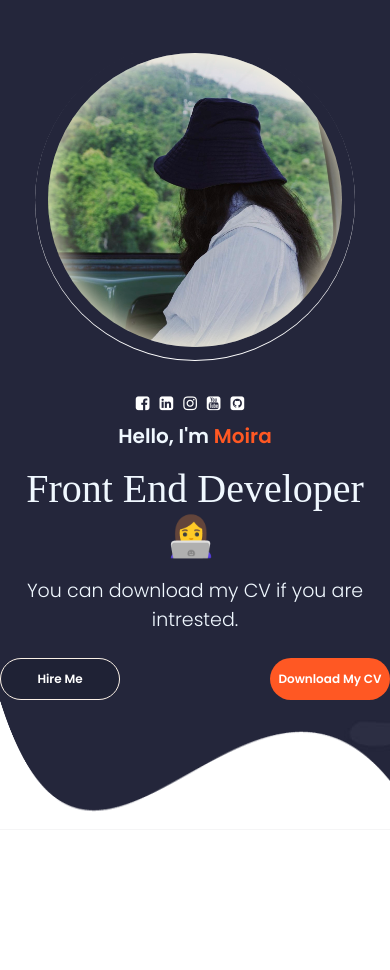
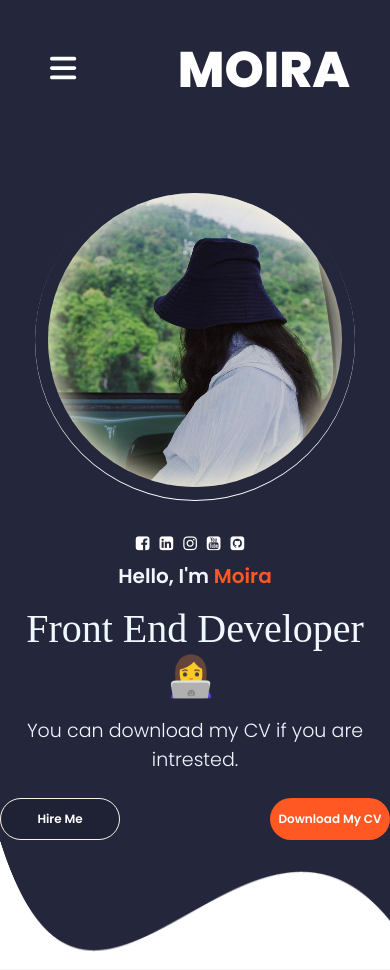
Before and after one commit to MoiraDust/React-Portfolio, a React (Create React App) app in the folder client/: page / in a window 390 px wide. Before the commit the page ends 844 px from the top, so only its background shows below. Built offline with nearby package versions, Linux system fonts and the light colour scheme; a web font is replaced by a local one.

Commit message:
responsive header

```diff
--- a/client/src/PortfolioContainer/Home/Header/Header.css
+++ b/client/src/PortfolioContainer/Home/Header/Header.css
@@ -0,0 +1,87 @@
+.header-container{
+    display: flex;
+    justify-content: center;
+    height: 140px;
+    color: var(--white);
+}
+.header-parent{
+    display: flex;
+    align-items: center;
+    justify-content: space-between;
+    height: 100%;
+    width: 70%;
+    color: var(--white);
+}
+.header-logo{
+    font-size: 50px;
+    font-family: "Poppins ExtraBold";
+}
+.header-options{
+    display: flex;
+    align-items: center;
+}
+.header-option {
+    font-size: 16px;
+    cursor: pointer;
+    font-weight: 600;
+}
+.header-hamburger{
+    display: none;
+    color: var(--white);
+}
+.header-option-seperator{
+    margin: 0 50px 0 0;
+    color: var(--white);
+}
+.selected-header-option{
+    color: #ff5823;
+}
+
+@media only screen and (max-width: 1110px){
+    .header-parent{
+        width: 80%;
+    }
+}
+@media only screen and (max-width: 970px){
+    .header-hamburger{
+        display: block;
+    }
+    .header-parent{
+        width: 100%;
+        padding: 0 40px;
+        position:relative;
+    }
+    .header-options{
+        display: flex;
+        flex-direction: column;
+        position: absolute;
+        left: -100%;
+        top: 0px;
+        height: 100vh;
+        width: 100%;
+        justify-content: space-around;
+        background-color: #1f2235;
+        z-index: 1000;
+        opacity: 0.8;
+        transition: all 0.8s ease-out;
+    }
+    .header-option-seperator{
+        margin: 0;
+    }
+    .selected-header-option{
+        color: var(--white);
+    }
+    .header-option{
+        color: var(--white);
+    }
+    .header-hamburger-bars{
+        font-size: 30px;
+        cursor: pointer;
+        margin: 0px 10px;
+        color: var(--white);
+    }
+    .show-hamburger-options{
+        left: 0;
+        opacity: 1;
+    }
+}
--- a/client/src/PortfolioContainer/Home/Header/Header.js
+++ b/client/src/PortfolioContainer/Home/Header/Header.js
@@ -19,5 +19,63 @@ export default function Header() {
   };
   let currentScreenSubscription =
     ScrollService.currentScreenBroadCaster.subscribe(updateCurrentScreen);
-  return <div>Header</div>;
+
+  const getHeaderOptions = () => {
+    return TOTAL_SCREENS.map((screen, i) => (
+      <div
+        key={screen.screen_name}
+        className={getHeaderOptionsClass(i)}
+        onClick={() => switchScreen(i, screen)}
+      >
+        <span>{screen.screen_name}</span>
+      </div>
+    ));
+  };
+
+  //   mark selected options
+  const getHeaderOptionsClass = (index) => {
+    let classes = "header-option";
+    if (index < TOTAL_SCREENS.length - 1) classes += " header-option-seperator";
+    if (selectedScreen === index) classes += "selected-header-option";
+    return;
+  };
+
+  const switchScreen = (index, screen) => {
+    let screenComponent = document.getElementById(screen.screen_name);
+    if (!screenComponent) return;
+
+    screenComponent.scrollIntoView({ behavior: "smooth" });
+    setSelectedScreen(index);
+    setShowHeaderOptions(false);
+  };
+
+  return (
+    <div>
+      <div
+        className="header-container"
+        onClick={() => setShowHeaderOptions(!showHeaderOptions)}
+      >
+        <div className="header-parent">
+          <div
+            className="header-hamburger"
+            onClick={() => setShowHeaderOptions(!showHeaderOptions)}
+          >
+            <FontAwesomeIcon className="header-hamburger-bars" icon={faBars} />
+          </div>
+          <div className="header-logo">
+            <span>MOIRA</span>
+          </div>
+          <div
+            className={
+              showHeaderOptions
+                ? "header-options show-hamburger-options"
+                : "header-options"
+            }
+          >
+            {getHeaderOptions()}
+          </div>
+        </div>
+      </div>
+    </div>
+  );
 }
--- a/client/src/PortfolioContainer/Home/Home.js
+++ b/client/src/PortfolioContainer/Home/Home.js
@@ -2,10 +2,12 @@ import React from "react";
 import Profile from "./Profile/Profile";
 import Footer from "./Footer/Footer";
 import "./Home.css";
+import Header from "./Header/Header";
 
 export default function Home() {
   return (
     <div className="home-container">
+      <Header />
       <Profile />
       <Footer />
     </div>
```
